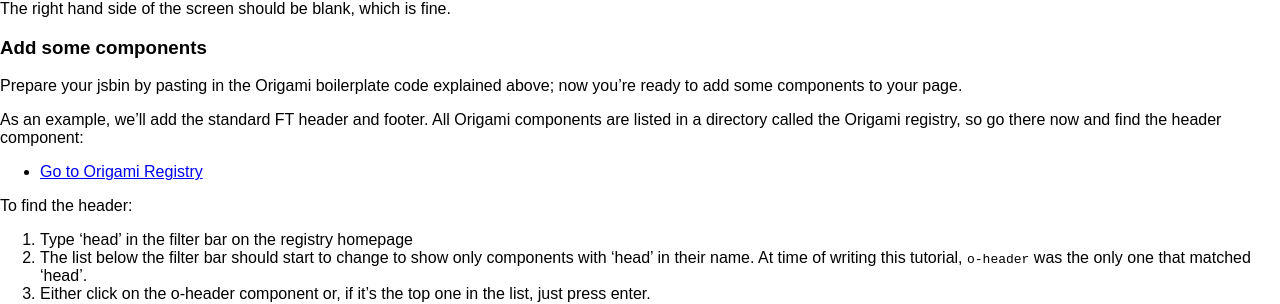
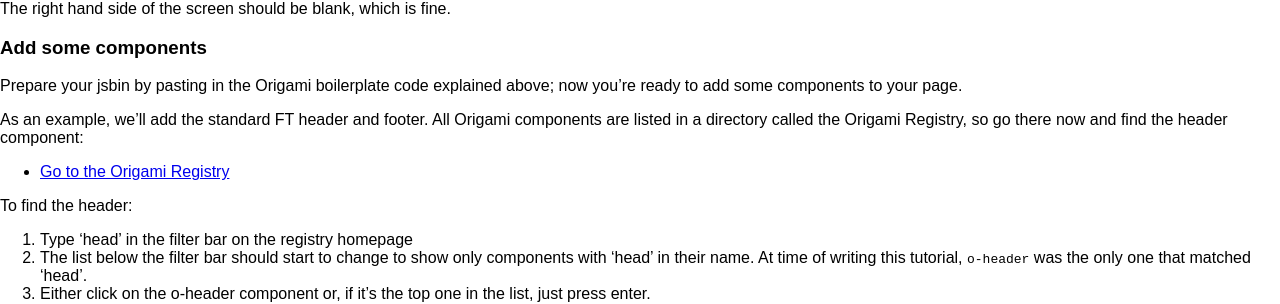
Before and after one commit to Financial-Times/ft-origami, a Jekyll site: the page built from docs/developer-guide/build-service.md, in a window 1280 px wide and 900 px high, scrolled down 1290 px. Shown: the part 149-453 px from the top of the window. Built offline with Jekyll 4.4.1, drawn with Linux system fonts in a browser that asks for light colours; comment, search, counter and statistics services are not loaded; a style sheet for code colours, icons or effects is not loaded; some of the changed text lies outside the part shown.

Commit message:
Copy fixes

```diff
--- a/docs/developer-guide/build-service.md
+++ b/docs/developer-guide/build-service.md
@@ -40,9 +40,9 @@ The right hand side of the screen should be blank, which is fine.
 
 Prepare your jsbin by pasting in the Origami boilerplate code explained above; now you're ready to add some components to your page.
 
-As an example, we'll add the standard FT header and footer.  All Origami components are listed in a directory called the Origami registry, so go there now and find the header component:
+As an example, we'll add the standard FT header and footer.  All Origami components are listed in a directory called the Origami Registry, so go there now and find the header component:
 
-* [Go to Origami Registry](http://registry.origami.ft.com)
+* [Go to the Origami Registry](http://registry.origami.ft.com)
 
 To find the header:
 
@@ -81,12 +81,12 @@ Repeat this process for the footer:
 1. Find the component page in the registry
 1. Copy the HTML of the demo you want
 1. Paste it in the `<body>` section of your JS Bin page
-1. Back on the component registry page, find the token from the quick start section, e.g. `o-footer@^1.2.3`
+1. Back on the component registry page, find the token from the quick start section, e.g. `o-footer@^3.0.1`
 1. Add this to the build service loader tags alongside the one for the header.  You can separate the two with a comma.
 
 The build service is capable of including more than one component in the same bundle, so you can simply add multiple modules into the same URL.  Here's an example:
 
-	<link rel="stylesheet" href="//build.origami.ft.com/bundles/css?modules=o-fonts@^1,o-ft-icons@^2,o-header@^3.0.0,o-footer@^3.0.0" />
+	<link rel="stylesheet" href="//build.origami.ft.com/bundles/css?modules=o-fonts@^1,o-ft-icons@^2,o-header@^3.0.3,o-footer@^3.0.1" />
 
 It's important that you do this, so that any CSS that is shared between the header and footer (there's quite a bit) isn't downloaded twice.
 
```
Also changed, not shown: other parts of docs/developer-guide/build-service.md (+1 -1 lines).
